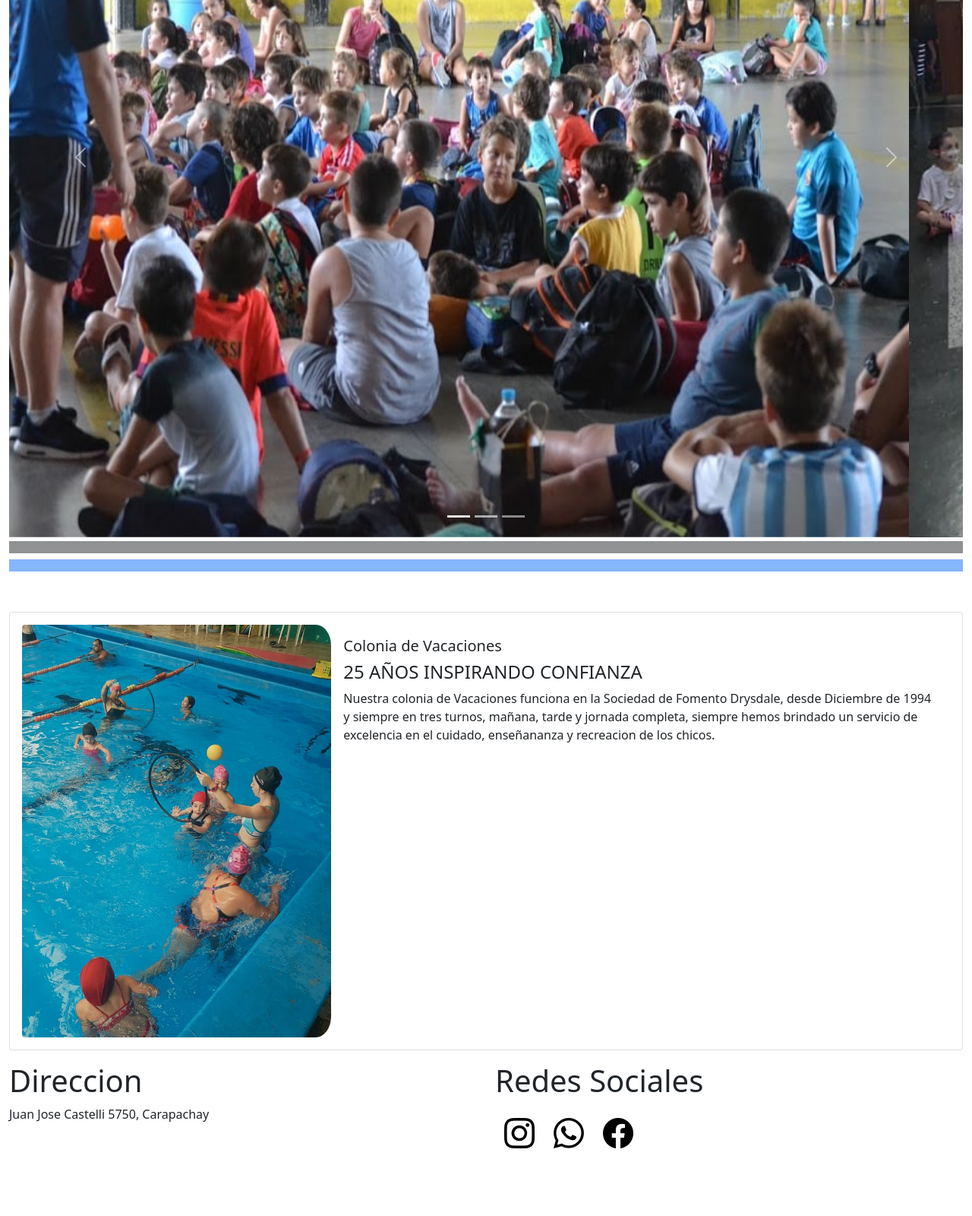
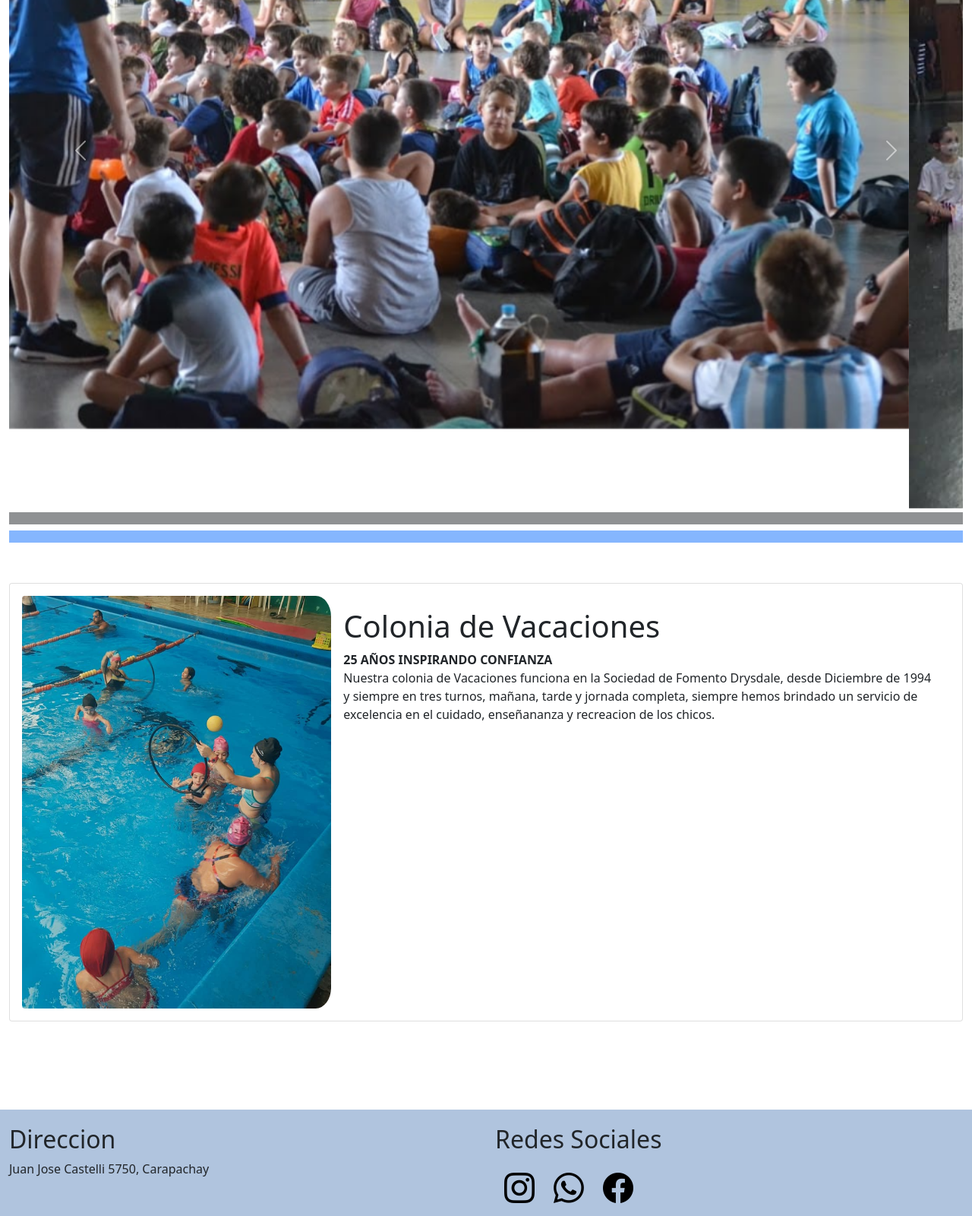
Before and after one commit to Dyrien07/Pileta-Elisii-BSv2, a website: page pages/colonia.html in a window 1280 px wide. Shown: the part 415-2015 px from the top of the page at 76% size. Before the commit the page ends 1943 px from the top, so only its background shows below. Drawn offline with nearby package versions, Linux system fonts and the light colour scheme.

Commit message:
Correciones h1 y agregado de footer

```diff
--- a/pages/colonia.html
+++ b/pages/colonia.html
@@ -85,8 +85,8 @@
                   </div>
                   <div class="col-md-8">
                     <div class="card-body">
-                      <h5 class="card-title">Colonia de Vacaciones</h5>
-                      <h4>25 AÑOS INSPIRANDO CONFIANZA</h4>
+                      <h1 class="card-title">Colonia de Vacaciones</h1>
+                      <strong>25 AÑOS INSPIRANDO CONFIANZA</strong>
                       <p class="card-text">
                         Nuestra colonia de Vacaciones funciona en la Sociedad de Fomento Drysdale, desde Diciembre de 1994 y siempre en tres turnos, mañana, tarde y jornada completa, siempre hemos brindado un servicio de excelencia en el cuidado, enseñananza y recreacion de los chicos.</p>
 
@@ -97,15 +97,15 @@
         </div>
 
     </div>
-    <footer class="row">
+    <footer class="row footer">
       <div class="col-12 col-lg-6">
-        <h1>Direccion</h1>
+        <h2>Direccion</h2>
         <P>
             Juan Jose Castelli 5750, Carapachay
         </P>
     </div>
     <div class="col-12 col-lg-6">
-        <h1>Redes Sociales</h1>
+        <h2>Redes Sociales</h2>
             <div class="btn-group" role="group" aria-label="Basic checkbox toggle button group">
                 <input type="checkbox" class="btn-check" id="btncheck1" autocomplete="off">
                 <label class="btn " for="btncheck1"><a href="https://www.instagram.com/natacionazulmarino/" target = "_blank"><i class="bi bi-instagram"></i></li></a></label>
--- a/scss/_footer.scss
+++ b/scss/_footer.scss
@@ -1,4 +1,7 @@
 .footer{
     background-color: lightsteelblue;
     margin-top: 100px;
+   h2{
+    padding-top: 20px;
+   }
 }
--- a/scss/_header.scss
+++ b/scss/_header.scss
@@ -1,6 +1,7 @@
 .logoazulmarino
 {
 width: 310px;
+padding-bottom: 20px;
 }
 .nav-color-rojo {
  @include header-color(map-get($map:$colores-header, $key: rojo ));
--- a/scss/style.scss
+++ b/scss/style.scss
@@ -42,10 +42,3 @@
 .btn-color-naranja{
     @include header-color(map-get($colores-header, $key: naranja ));
 }
-
-.carousel-item{
-    height: 1000px;
-    img{
-        height: 1000px;
-    }
-}
```
Also changed, not shown: index.html (+1 -1 lines), pages/acuagym.html (+4 -4 lines), pages/clasesdeadultos.html (+4 -4 lines), pages/clasesdechicos.html (+5 -5 lines), pages/contacto.html (+5 -4 lines), pages/quienessomos.html (+4 -4 lines), css/estilo.css.
